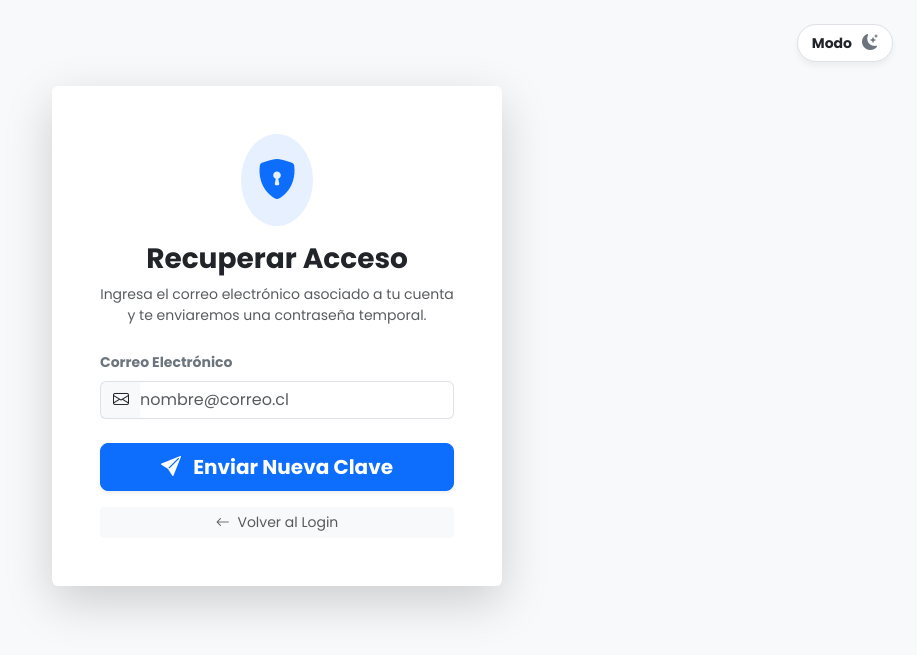
After one commit to Phantom-dev-22/proyecto-sgfse, a Flask app: page /recuperar_clave in a window 1280 px wide. The commit adds this page. Shown: the top 655 px of the page, without its empty margins (363-1280 px from the left). Run offline with Flask 3, Linux system fonts and the light colour scheme.

Commit message:
Incorporacion recuperacion contraseña

```diff
--- a/app.py
+++ b/app.py
@@ -10,6 +10,8 @@ from datetime import datetime
 import math
 from datetime import date
 from xhtml2pdf import pisa
+import random
+import string
 
 # 👇 1. AGREGA ESTAS LIBRERÍAS DE CORREO AQUÍ 👇
 import smtplib
@@ -118,6 +120,72 @@ def dashboard():
                            total_usuarios=total_usuarios,
                            total_alumnos=total_alumnos)
 
+# --- RUTA: RECUPERAR CONTRASEÑA ---
+@app.route('/recuperar_clave', methods=['GET', 'POST'])
+def recuperar_clave():
+    if request.method == 'POST':
+        email_input = request.form['email']
+
+        conn = get_db_connection()
+        cur = conn.cursor()
+
+        # 1. Buscar si existe un usuario con ese correo (en Perfiles o Relacion_Apoderado)
+        # Nota: Buscamos en 'Relacion_Apoderado' porque ahí guardaste los emails de los apoderados.
+        # Si tienes emails de admin en otra parte, habría que ajustar, pero asumamos apoderados por ahora.
+        query = """
+            SELECT u.id_usuario, p.nombre
+            FROM "Usuarios" u
+            JOIN "Relacion_Apoderado" ra ON u.id_usuario = ra.id_usuario
+            JOIN "Perfiles" p ON u.id_usuario = p.id_usuario
+            WHERE ra.email_contacto = %s
+        """
+        cur.execute(query, (email_input,))
+        usuario = cur.fetchone()
+
+        if usuario:
+            id_usuario = usuario[0]
+            nombre = usuario[1]
+
+            # 2. Generar nueva clave temporal (6 caracteres)
+            nueva_clave = ''.join(random.choices(string.ascii_letters + string.digits, k=6))
+            nuevo_hash = generate_password_hash(nueva_clave)
+
+            # 3. Actualizar en BD
+            cur.execute('UPDATE "Usuarios" SET password_hash = %s WHERE id_usuario = %s', (nuevo_hash, id_usuario))
+            conn.commit()
+
+            # 4. Enviar Correo
+            try:
+                msg = MIMEText(f"""
+                <h1>Restablecimiento de Clave SGFSE</h1>
+                <p>Hola {nombre},</p>
+                <p>Tu contraseña ha sido restablecida exitosamente.</p>
+                <p><strong>Tu nueva clave temporal es: {nueva_clave}</strong></p>
+                <p>Por favor, ingresa y cámbiala lo antes posible.</p>
+                """, 'html')
+
+                msg['Subject'] = "🔐 SGFSE: Nueva Contraseña"
+                msg['From'] = f"Soporte SGFSE <{SMTP_EMAIL}>"
+                msg['To'] = email_input
+
+                server = smtplib.SMTP('smtp.gmail.com', 587)
+                server.starttls()
+                server.login(SMTP_EMAIL, SMTP_PASSWORD)
+                server.send_message(msg)
+                server.quit()
+
+                flash('✅ Se ha enviado una nueva contraseña a tu correo.', 'success')
+                return redirect(url_for('login'))
+
+            except Exception as e:
+                flash(f'Error al enviar correo: {e}', 'danger')
+        else:
+            flash('⚠️ No encontramos ese correo en nuestros registros.', 'warning')
+
+        cur.close()
+        conn.close()
+
+    return render_template('recuperar.html')
 
 # --- RUTA DE LOGIN ---
 @app.route('/login', methods=['GET', 'POST'])
--- /dev/null
+++ b/templates/recuperar.html
@@ -0,0 +1,75 @@
+{% extends 'base.html' %}
+
+{% block content %}
+<div class="container d-flex justify-content-center align-items-center" style="min-height: 80vh;">
+
+    <div class="card shadow-lg border-0" style="width: 100%; max-width: 450px;">
+        <div class="card-body p-5">
+
+            <div class="text-center mb-4">
+                <div class="bg-primary bg-opacity-10 text-primary rounded-circle d-inline-flex p-3 mb-3">
+                    <i class="bi bi-shield-lock-fill fs-1"></i>
+                </div>
+                <h3 class="fw-bold">Recuperar Acceso</h3>
+                <p class="text-muted small">
+                    Ingresa el correo electrónico asociado a tu cuenta y te enviaremos una contraseña temporal.
+                </p>
+            </div>
+
+            {% with messages = get_flashed_messages(with_categories=true) %}
+                {% if messages %}
+                    {% for category, message in messages %}
+                        <div class="alert alert-{{ category }} d-flex align-items-center small" role="alert">
+                            <i class="bi bi-info-circle-fill me-2"></i>
+                            <div>{{ message }}</div>
+                        </div>
+                    {% endfor %}
+                {% endif %}
+            {% endwith %}
+
+            <form method="POST" class="needs-validation" novalidate>
+
+                <div class="mb-4">
+                    <label class="form-label fw-bold small text-secondary">Correo Electrónico</label>
+                    <div class="input-group has-validation">
+                        <span class="input-group-text bg-light border-end-0"><i class="bi bi-envelope"></i></span>
+                        <input type="email" name="email" class="form-control border-start-0 ps-0" placeholder="nombre@correo.cl" required>
+                        <div class="invalid-feedback">
+                            Por favor, ingresa un correo válido.
+                        </div>
+                    </div>
+                </div>
+
+                <div class="d-grid gap-2">
+                    <button type="submit" class="btn btn-primary btn-lg fw-bold shadow-sm">
+                        <i class="bi bi-send-fill me-2"></i> Enviar Nueva Clave
+                    </button>
+                    <a href="{{ url_for('home') }}" class="btn btn-light text-muted btn-sm mt-2">
+                        <i class="bi bi-arrow-left me-1"></i> Volver al Login
+                    </a>
+                </div>
+
+            </form>
+        </div>
+    </div>
+</div>
+
+<script>
+    (function () {
+        'use strict'
+        // Obtener todos los formularios a los que queremos aplicar estilos de validación de Bootstrap
+        var forms = document.querySelectorAll('.needs-validation')
+
+        // Bucle sobre ellos y evitar el envío
+        Array.prototype.slice.call(forms).forEach(function (form) {
+            form.addEventListener('submit', function (event) {
+                if (!form.checkValidity()) {
+                    event.preventDefault()
+                    event.stopPropagation()
+                }
+                form.classList.add('was-validated')
+            }, false)
+        })
+    })()
+</script>
+{% endblock %}
```
Also changed, not shown: templates/home.html (+25 -8 lines).
